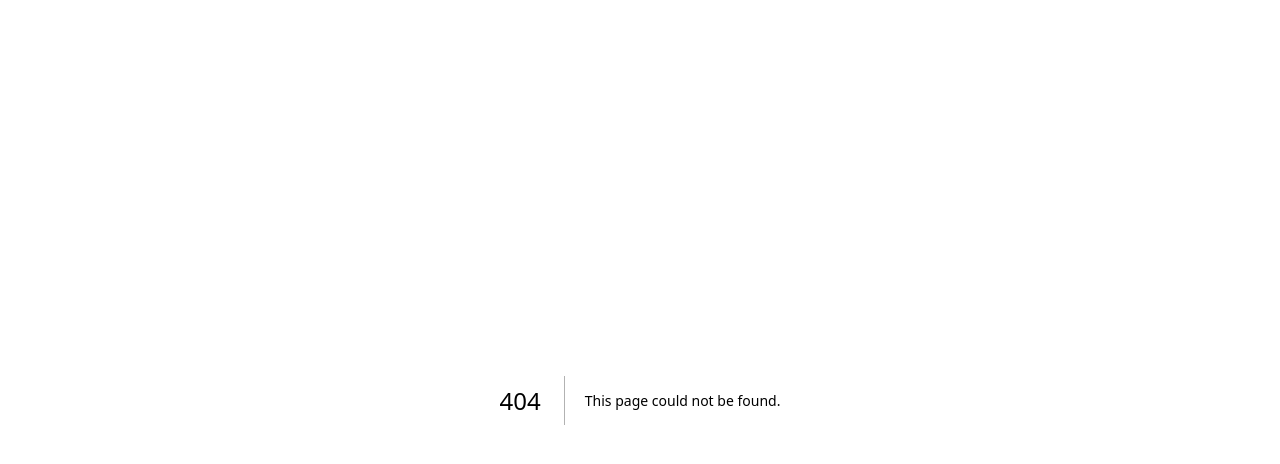
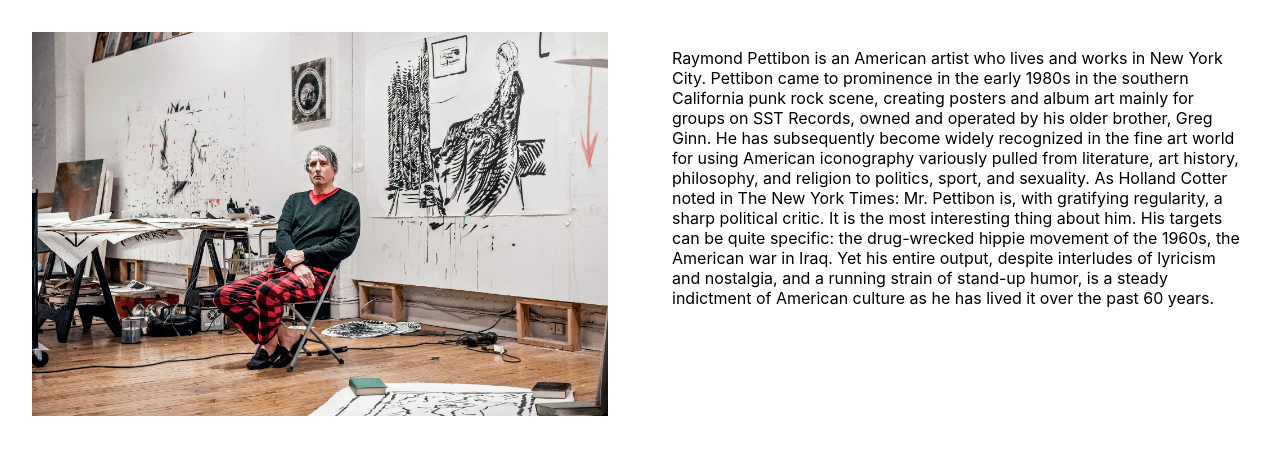
Before and after one commit to dbaramo/raymond-pettibon, a Next.js app: page /info in a window 1280 px wide. Before the commit this address had no page. Shown: the top 464 px of the page. Built offline with nearby package versions, Linux system fonts and the light colour scheme.

Commit message:
added info page

```diff
--- a/components/Header.js
+++ b/components/Header.js
@@ -1,3 +1,4 @@
+import Link from "next/link"
 import { Columns, Grid } from "react-feather"
 import styles from "./header.module.css"
 
@@ -5,6 +6,9 @@ import styles from "./header.module.css"
 export default function Header({ view, toggleView }){
     return (
         <header className={styles.headerContainer}>
+        <Link href="/info">
+          <button className={styles.infoButton}>info</button>
+        </Link>
           <button
             onClick={() => toggleView(!view)}
           >
--- a/components/header.module.css
+++ b/components/header.module.css
@@ -5,6 +5,11 @@
     right: 1.6rem;
     top: 1.6rem;
     z-index: 25;
+}
+
+.headerContainer .infoButton {
+    padding: 14px 10px;
+    margin-right: 10px;
 }
 
 .headerContainer button {
--- /dev/null
+++ b/pages/info.js
@@ -0,0 +1,14 @@
+import styles from "../styles/Info.module.css";
+
+export default function Info(){
+    return (
+        <div className={styles.infoContainer}>
+            <div className={styles.leftSide}>
+                <img src="./raymond-info.webp" />
+            </div>
+            <div className={styles.rightSide}>
+                <p>Raymond Pettibon is an American artist who lives and works in New York City. Pettibon came to prominence in the early 1980s in the southern California punk rock scene, creating posters and album art mainly for groups on SST Records, owned and operated by his older brother, Greg Ginn. He has subsequently become widely recognized in the fine art world for using American iconography variously pulled from literature, art history, philosophy, and religion to politics, sport, and sexuality. As Holland Cotter noted in The New York Times: Mr. Pettibon is, with gratifying regularity, a sharp political critic. It is the most interesting thing about him. His targets can be quite specific: the drug-wrecked hippie movement of the 1960s, the American war in Iraq. Yet his entire output, despite interludes of lyricism and nostalgia, and a running strain of stand-up humor, is a steady indictment of American culture as he has lived it over the past 60 years.</p>
+            </div>
+        </div>
+    )
+}
--- a/styles/Home.module.css
+++ b/styles/Home.module.css
@@ -1,6 +1,5 @@
 .content {
   position: relative;
-  width: 100vw;
   height: calc(1vh*100);
   overflow: hidden;
   content-visibility: auto;
@@ -12,6 +11,7 @@
   align-items: center;
   justify-content: center;
   position: absolute;
+  /* width: 100vw; */
   /* width: 1440px;
   height: 713px;
   top: calc(((1vh * 100) - 713px) / 2);
@@ -22,6 +22,7 @@
 .gridElements {
   display: grid;
   grid-template-columns: repeat(5, 420px);
+  /* width: 100%; */
 }
 
 .gridElements .element {
--- /dev/null
+++ b/styles/Info.module.css
@@ -0,0 +1,42 @@
+
+
+.infoContainer {
+    display: flex;
+    max-width: 100vw;
+}
+
+.leftSide {
+    width: 50%;
+    padding: 2rem;
+}
+
+.rightSide {
+    width: 50%;
+    padding: 2rem;
+}
+
+.leftSide img {
+    width: 100%;
+}
+
+@media only screen and (max-width: 1024px) {
+    .infoContainer {
+        display: block;
+        max-width: 100vw;
+    }
+
+    .leftSide {
+        width: 100%;
+        padding: 2rem;
+    }
+
+    .rightSide {
+        width: 100%;
+        padding: 2rem;
+        padding-top: 0;
+    }
+}
+
+/* .container img {
+    width: 50%;
+} */
```
Also changed, not shown: pages/index.js (+49 -5 lines), public/raymond-info.webp (added).
